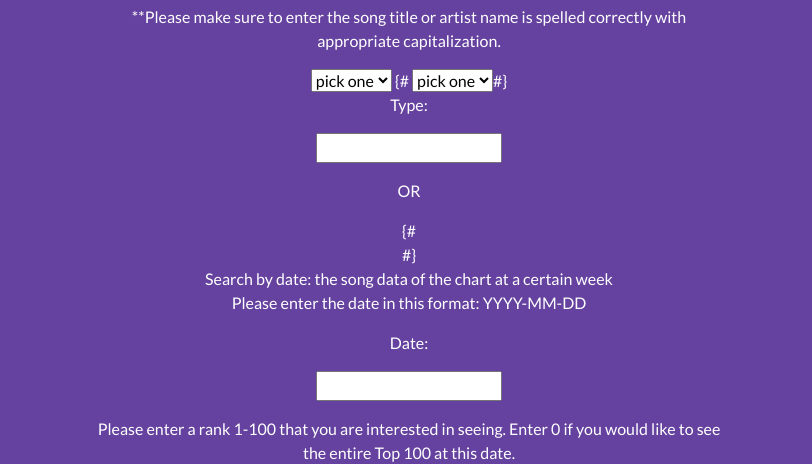
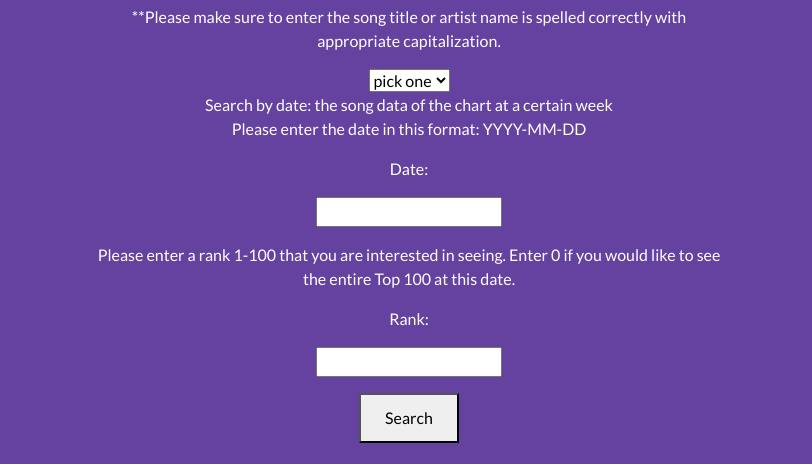
Before and after one commit to sdong127/clps0950final, a plain HTML site: page templates/homepage.html in a window 1280 px wide. Shown: the part 339-803 px from the top of the page, without its empty margins (231-1043 px from the left). Drawn offline with nearby package versions, Linux system fonts and the light colour scheme.

Commit message:
messing with formatting and debugging haley - driver, shirley - observer ~1 hr

```diff
--- a/static/css/results.css
+++ /dev/null
@@ -1,46 +0,0 @@
-:root {
-  --blue: #007bff;
-  --indigo: #6610f2;
-  --purple: #6f42c1;
-  --pink: #e83e8c;
-  --red: #dc3545;
-  --orange: #fd7e14;
-  --yellow: #ffc107;
-  --green: #28a745;
-  --teal: #20c997;
-  --cyan: #17a2b8;
-  --white: #fff;
-  --gray: #6c757d;
-  --gray-dark: #343a40;
-  --primary: #007bff;
-  --secondary: #6c757d;
-  --success: #28a745;
-  --info: #17a2b8;
-  --warning: #ffc107;
-  --danger: #dc3545;
-  --light: #f8f9fa;
-  --dark: #343a40;
-  --breakpoint-xs: 0;
-  --breakpoint-sm: 576px;
-  --breakpoint-md: 768px;
-  --breakpoint-lg: 992px;
-  --breakpoint-xl: 1200px;
-  --font-family-sans-serif: -apple-system, BlinkMacSystemFont, "Segoe UI", Roboto, "Helvetica Neue", Arial, "Noto Sans", "Liberation Sans", sans-serif, "Apple Color Emoji", "Segoe UI Emoji", "Segoe UI Symbol", "Noto Color Emoji";
-  --font-family-monospace: SFMono-Regular, Menlo, Monaco, Consolas, "Liberation Mono", "Courier New", monospace;
-
-html {
-  font-family: sans-serif;
-  line-height: 1.15;
-  -webkit-text-size-adjust: 100%;
-  -webkit-tap-highlight-color: rgba(0, 0, 0, 0);
-}
-
-body {
-  margin: 0;
-  font-family: "Lato", -apple-system, BlinkMacSystemFont, "Segoe UI", Roboto, "Helvetica Neue", Arial, sans-serif, "Apple Color Emoji", "Segoe UI Emoji", "Segoe UI Symbol", "Noto Color Emoji";
-  font-size: 1rem;
-  font-weight: 400;
-  line-height: 1.5;
-  color: #212529;
-  text-align: left;
-  background-color: #fff;
--- a/templates/artist.html
+++ b/templates/artist.html
@@ -1,18 +1,18 @@
 <!DOCTYPE html>
 <html lang="en">
-<link href="../static/css/results.css" rel="stylesheet" />
 <head>
     <meta charset="UTF-8">
+    <link href="../static/css/homepage.css" rel="stylesheet" />
 </head>
 <body>
-        {% if artist_option == '1' %}
+        {% if artist_options == '1' %}
         <h5>{% print(artist_input + '\'s songs: ') %}</h5>
             {% for row in charts %}
                 {% if song_artist == row[3] %}
                     {% print('\'' + row[2] + '\'' + ' ranked ' + row[1] + ' on the Billboard Charts on ' + row[0] + '.') %}
                 {% endif %}
             {% endfor %}
-        {% elif artist_option == '2' %}
+        {% elif artist_options == '2' %}
             {% set song_dict = {} %}
             {% for row in charts %}
                 {% if song_artist == row[3] %}
--- a/templates/homepage.html
+++ b/templates/homepage.html
@@ -34,21 +34,12 @@
                                 <option value = "{{ options[1] }}" >Song</option>
                                 <option value = "{{ options[2] }}" >Artist</option>
                             </select>
-{#                            <select name = "norp" method = "GET" action = "/">#}
-{#                                <option value = "{{ norp[0] }}" selected>pick one</option>#}
-{#                                <option value = "{{ norp[1] }}" >Naive</option>#}
-{#                                <option value = "{{ norp[2] }}" >Partial</option>#}
-{#                            </select>#}
-                            <p>Type:</p> <p><input type = "text" name = "song_artist" /></p>
-                            <p>OR</p>
-{#                        <div>#}
                             <P>Search by date: the song data of the chart at a certain week <br>
                             Please enter the date in this format: YYYY-MM-DD</P>
                             <p>Date:</p> <p><input type = "text" name = "date_search" /></p>
                             <p>Please enter a rank 1-100 that you are interested in seeing. Enter 0 if you would like to see the entire Top 100 at this date.</p>
                             <p>Rank:</p> <p><input type = "text" name = "rank_search" /></p>
                             <p align="center"><a href="~/song.html" ><button class=grey style="height:50px;width:100px" >Search</button></a></p>
-{#                        </div>#}
                         </form>
                     </div>
                 </div>
```
Also changed, not shown: templates/song.html (+15 -7 lines), static/css/homepage.css, 2 other files.
